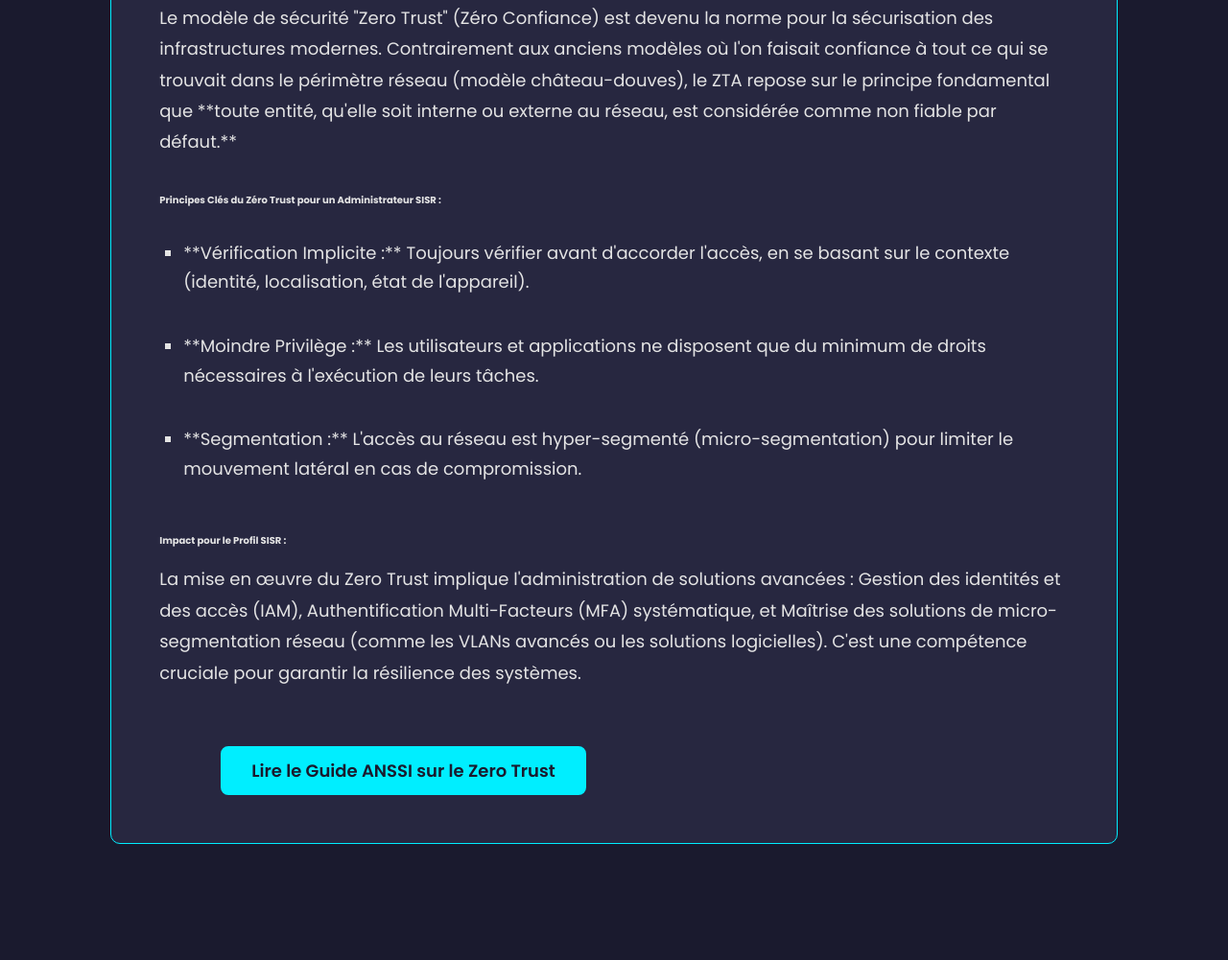
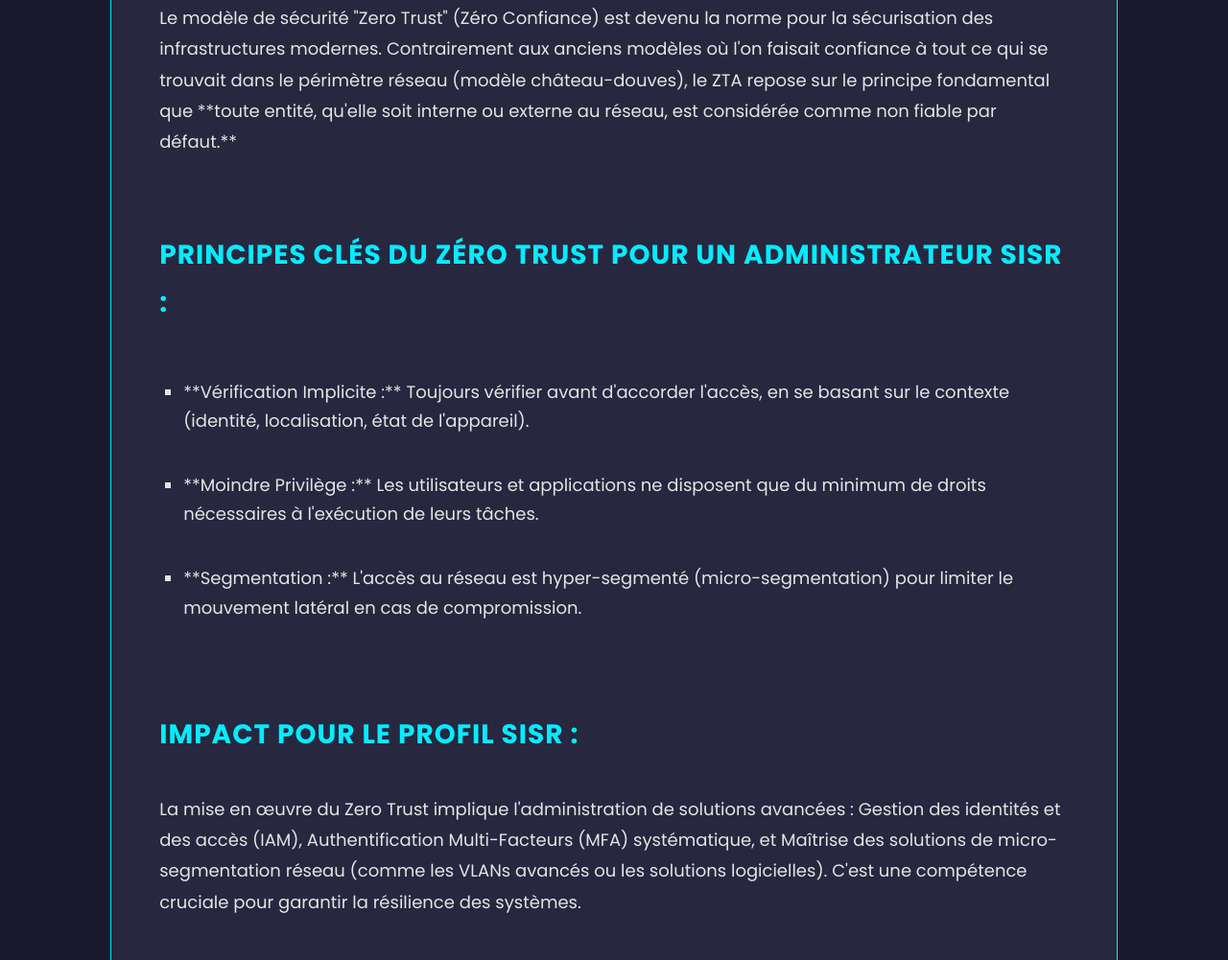
Before and after one commit to NoamV2V/Mon-portfolio, a plain HTML site: page index.html in a window 1280 px wide. Shown: the part 8712-9713 px from the top of the page at 96% size. Drawn offline with Linux system fonts and the light colour scheme.

Commit message:
update veille

```diff
--- a/index.html
+++ b/index.html
@@ -233,14 +233,14 @@
             <p class="veille-date">Date de Veille : Décembre 2025</p>
             <p>Le modèle de sécurité "Zero Trust" (Zéro Confiance) est devenu la norme pour la sécurisation des infrastructures modernes. Contrairement aux anciens modèles où l'on faisait confiance à tout ce qui se trouvait dans le périmètre réseau (modèle château-douves), le ZTA repose sur le principe fondamental que **toute entité, qu'elle soit interne ou externe au réseau, est considérée comme non fiable par défaut.**</p>
 
-            <h4>Principes Clés du Zéro Trust pour un Administrateur SISR :</h4>
+            <p class="titre-veille-focus">Principes Clés du Zéro Trust pour un Administrateur SISR :</p>
             <ul>
                 <li>**Vérification Implicite :** Toujours vérifier avant d'accorder l'accès, en se basant sur le contexte (identité, localisation, état de l'appareil).</li>
                 <li>**Moindre Privilège :** Les utilisateurs et applications ne disposent que du minimum de droits nécessaires à l'exécution de leurs tâches.</li>
                 <li>**Segmentation :** L'accès au réseau est hyper-segmenté (micro-segmentation) pour limiter le mouvement latéral en cas de compromission.</li>
             </ul>
 
-            <h4>Impact pour le Profil SISR :</h4>
+            <p class="titre-veille-focus">Impact pour le Profil SISR :</p>
             <p>La mise en œuvre du Zero Trust implique l'administration de solutions avancées : Gestion des identités et des accès (IAM), Authentification Multi-Facteurs (MFA) systématique, et Maîtrise des solutions de micro-segmentation réseau (comme les VLANs avancés ou les solutions logicielles). C'est une compétence cruciale pour garantir la résilience des systèmes.</p>
 
             <a href="https://messervices.cyber.gouv.fr/guides/zero-trust" target="_blank" class="btn-main veille-btn">Lire le Guide ANSSI sur le Zero Trust</a>
```
